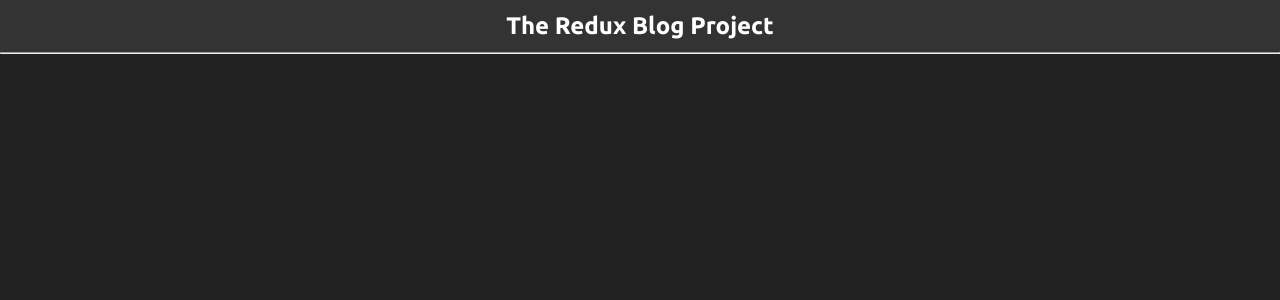
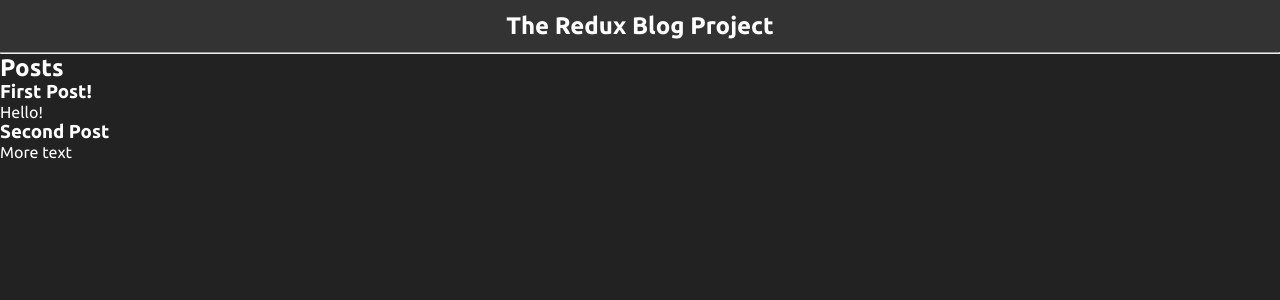
Before and after one commit to arianXdev/blog-redux-project, a React (Vite) app: page / in a window 1280 px wide. Shown: the top 300 px of the page. Built offline with nearby package versions, Linux system fonts and the light colour scheme; a web font is replaced by a local one.

Commit message:
added routes

```diff
--- a/src/App.jsx
+++ b/src/App.jsx
@@ -1,10 +1,24 @@
+import { Route, Routes } from "react-router-dom";
+
 import Navbar from "./components/Navbar";
+import PostsList from "./features/posts/PostsList";
 import "./App.css";
 
 const App = () => {
 	return (
 		<main className="App">
 			<Navbar />
+
+			<Routes>
+				<Route
+					path="/"
+					element={
+						<>
+							<PostsList />
+						</>
+					}
+				/>
+			</Routes>
 		</main>
 	);
 };
--- a/src/main.jsx
+++ b/src/main.jsx
@@ -2,6 +2,7 @@ import React from "react";
 import ReactDOM from "react-dom/client";
 import App from "./App.jsx";
 
+import { BrowserRouter } from "react-router-dom";
 import { store } from "./app/store";
 import { Provider } from "react-redux";
 
@@ -11,7 +12,9 @@ import "./index.css";
 ReactDOM.createRoot(document.getElementById("root")).render(
 	<React.StrictMode>
 		<Provider store={store}>
-			<App />
+			<BrowserRouter>
+				<App />
+			</BrowserRouter>
 		</Provider>
 	</React.StrictMode>
 );
```
